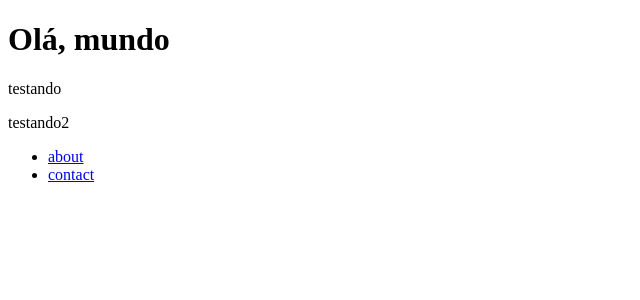
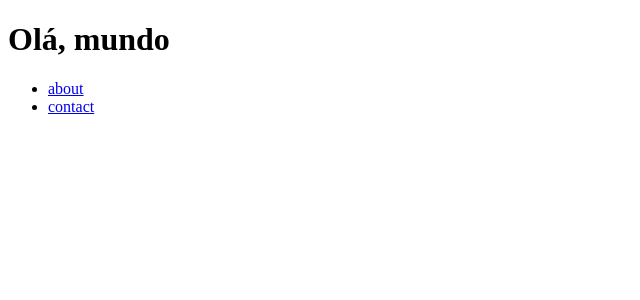
Before and after one commit to DanieelCarvalho/Pac-Men-Page, an Angular app: page /home in a window 1280 px wide. Shown: the top 300 px of the page, without its empty margins (0-640 px from the left). Built offline with nearby package versions, Linux system fonts and the light colour scheme.

Commit message:
apagando testes

```diff
--- a/src/app/app.component.html
+++ b/src/app/app.component.html
@@ -1,5 +1,3 @@
 <h1>Olá, mundo</h1>
-<p>testando</p>
-<p>testando2</p>
 
 <router-outlet></router-outlet>
```
